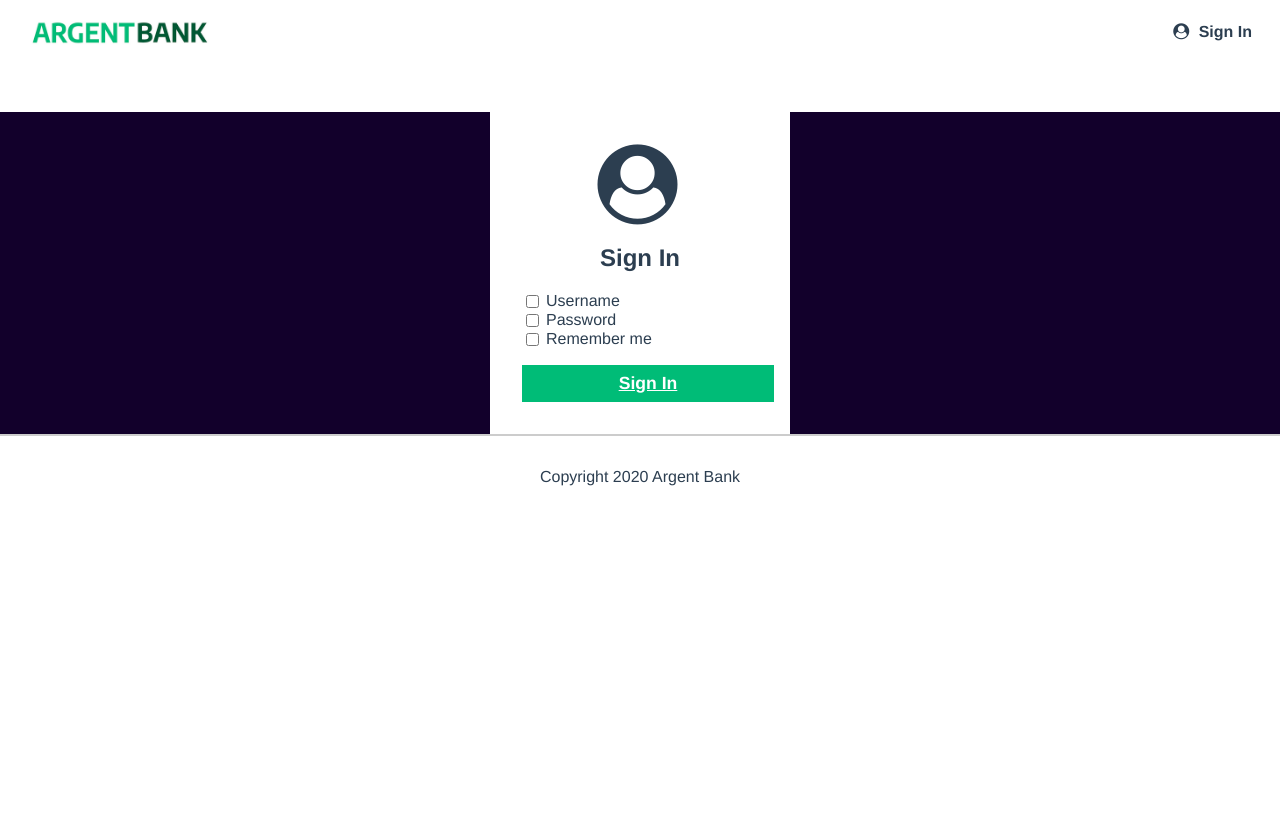
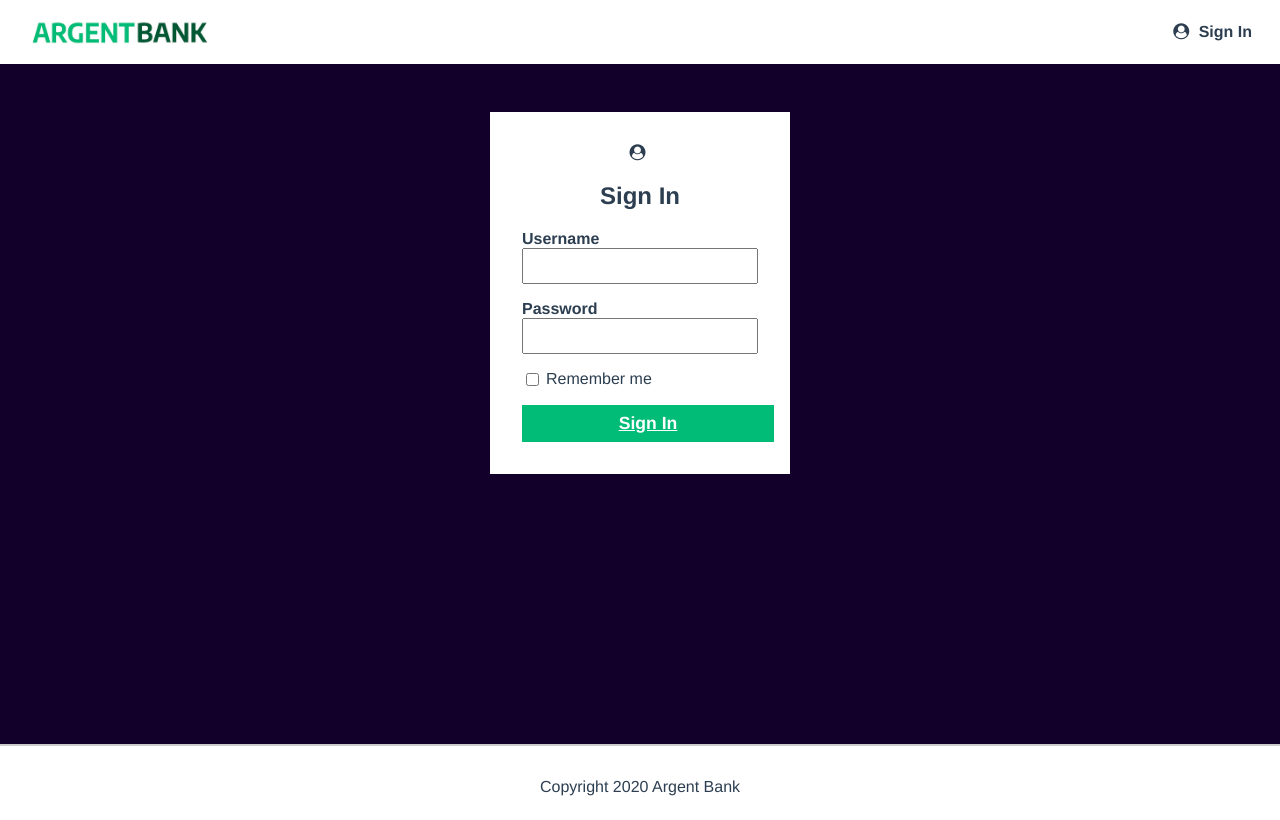
Before and after one commit to heltnx/argentbank, a React (Create React App) app: page /Sign in a window 1280 px wide. Built offline with nearby package versions, Linux system fonts and the light colour scheme.

Commit message:
ajust page sign

```diff
--- a/src/Layouts/SignForm/SignForm.jsx
+++ b/src/Layouts/SignForm/SignForm.jsx
@@ -1,6 +1,6 @@
 // SignInForm.js
 import React from 'react';
-import Input from '../../components/Checkbox/Checkbox';
+import Input from '../../components/Input/Input';
 import Checkbox from '../../components/Checkbox/Checkbox';
 import Button from '../../components/button/Button';
 
--- a/src/assets/main.css
+++ b/src/assets/main.css
@@ -11,6 +11,12 @@ body {
   display: flex;
   flex-direction: column;
   min-height: 100vh;
+}
+
+.container {
+  display: flex;
+  flex: 1 1;
+  min-height: 85vh;
 }
 
 .main {
--- a/src/pages/sign/Sign.jsx
+++ b/src/pages/sign/Sign.jsx
@@ -3,18 +3,19 @@ import React from 'react';
 import Layout from '../../Layouts/Layout';
 import SignForm from '../../Layouts/SignForm/SignForm';
 // style
+import '../../assets/main.css'
 import './sign.css'
 
 const Sign = () => {
     return (
-        <Layout>
-            <div className='sign'>
-                <section className="sign-in-content">
+        <Layout className='sign'>
+            <section className="main bg-dark">
+                <div className='sign-in-content' >
                     <i className="fa fa-user-circle sign-in-icon"></i>
                     <h1>Sign In</h1>
                     <SignForm />
-                </section>
-            </div>
+                </div>
+            </section>
         </Layout>
     )
 };
--- a/src/pages/sign/sign.css
+++ b/src/pages/sign/sign.css
@@ -1,3 +1,3 @@
-.sign {
-    background-color: #12002b;
+.sign-in-icon {
+    font-size: 1rem;
 }
```
